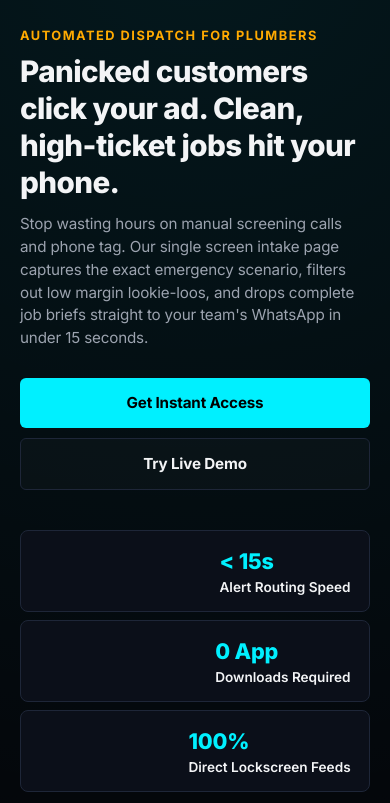
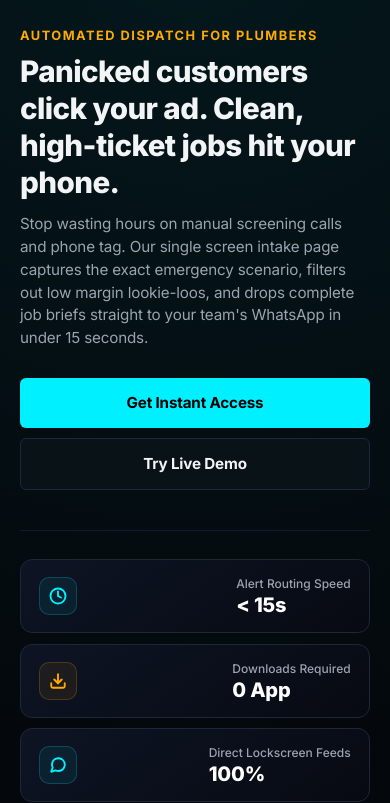
Before and after one commit to Mirnes420/plumberTriage, a plain HTML site: page index.html in a window 390 px wide. Shown: the part 78-881 px from the top of the page. Drawn offline with Linux system fonts and the light colour scheme.

Commit message:
smaller icons svg

```diff
--- a/styles.css
+++ b/styles.css
@@ -506,3 +506,111 @@
     gap: 1rem;
   }
 }
+
+/* Tighten the metrics grid spacing */
+.metrics-grid {
+  display: grid;
+  grid-template-columns: repeat(3, 1fr);
+  gap: 1.25rem;
+  margin-top: 3.5rem;
+  border-top: 1px solid rgba(30, 38, 56, 0.6);
+  padding-top: 2.5rem;
+  text-align: left;
+  width: 100%;
+}
+
+/* Card layout wrapper */
+.metric-card {
+  background: linear-gradient(145deg, #0e1424, #070a12);
+  border: 1px solid var(--border-light, #1e2638);
+  padding: 1.25rem 1.5rem;
+  border-radius: 14px;
+  display: flex;
+  align-items: center;
+  gap: 1.15rem;
+}
+
+/* HARD CRASH LIMITS FOR SVG ICONS */
+.metric-icon-wrapper {
+  display: flex;
+  align-items: center;
+  justify-content: center;
+  width: 44px;
+  height: 44px;
+  border-radius: 10px;
+  flex-shrink: 0;
+  /* Prevents text from crushing the icon size */
+}
+
+/* This restricts the actual SVG vector graphic from blowing up */
+.metric-icon-wrapper svg {
+  width: 20px !important;
+  height: 20px !important;
+  display: block;
+}
+
+/* Glassmorphism Accents */
+.metric-icon-wrapper.cyan-glow {
+  background: rgba(0, 240, 255, 0.07);
+  border: 1px solid rgba(0, 240, 255, 0.2);
+  color: var(--brand-electric, #00f0ff);
+}
+
+.metric-icon-wrapper.laser-glow {
+  background: rgba(255, 170, 0, 0.07);
+  border: 1px solid rgba(255, 170, 0, 0.2);
+  color: var(--brand-laser, #ffaa00);
+}
+
+.metric-text-group {
+  display: flex;
+  flex-direction: column;
+  gap: 0.15rem;
+}
+
+.metric-val {
+  font-size: 1.5rem;
+  font-weight: 800;
+  color: #fff;
+  line-height: 1.1;
+}
+
+.metric-lbl {
+  font-size: 0.8rem;
+  color: var(--text-muted, #9ca3af);
+  font-weight: 500;
+  line-height: 1.3;
+}
+
+/* Mobile Viewport Compactor */
+@media (max-width: 768px) {
+  .metrics-grid {
+    grid-template-columns: 1fr;
+    gap: 0.65rem;
+    margin-top: 2rem;
+    padding-top: 1.75rem;
+  }
+
+  .metric-card {
+    padding: 1rem 1.15rem;
+    border-radius: 12px;
+  }
+
+  .metric-icon-wrapper {
+    width: 38px;
+    height: 38px;
+  }
+
+  .metric-icon-wrapper svg {
+    width: 18px !important;
+    height: 18px !important;
+  }
+
+  .metric-val {
+    font-size: 1.25rem;
+  }
+
+  .metric-lbl {
+    font-size: 0.75rem;
+  }
+}
```
